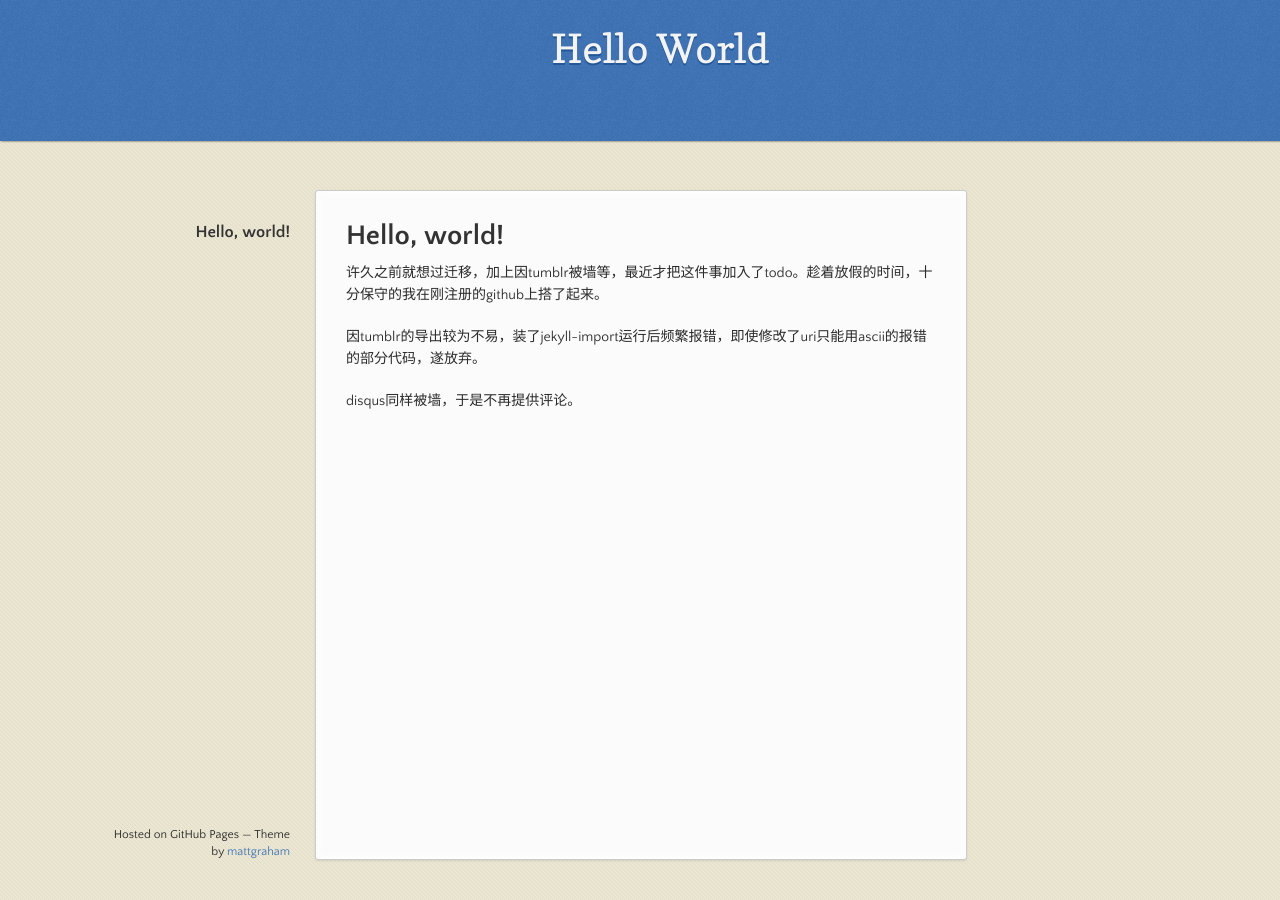
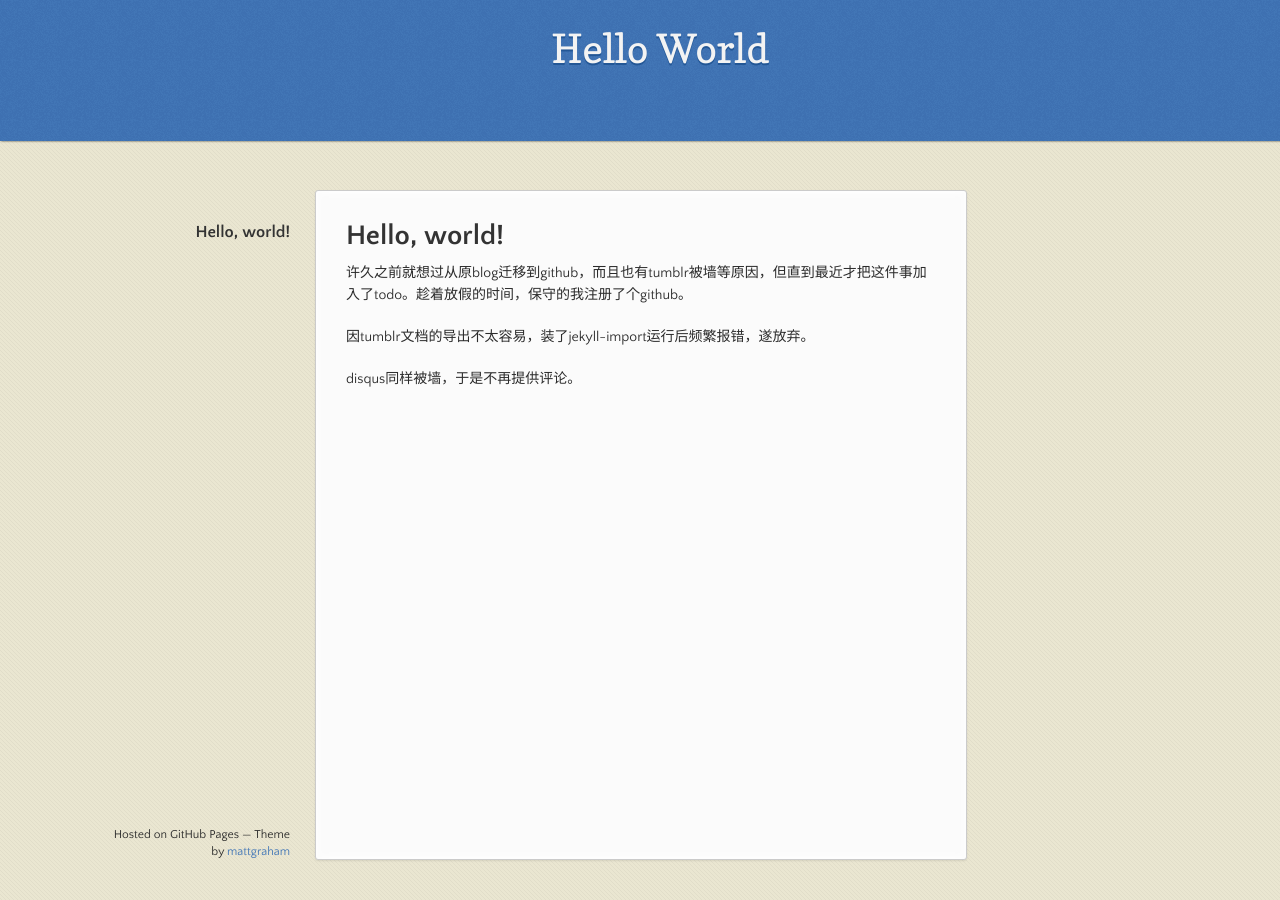
Before and after one commit to lvv9/lvv9.github.io, a Jekyll site: the page built from _posts/2017-01-09-hello-world.md, in a window 1280 px wide. Built offline with Jekyll 4.4.1, drawn with Linux system fonts in a browser that asks for light colours; our own code applies the rules of GitHub Pages for plain Markdown files; the repository's description, which GitHub fills in, is left out.

Commit message:
Update 2017-01-09-hello-world.md

```diff
--- a/_posts/2017-01-09-hello-world.md
+++ b/_posts/2017-01-09-hello-world.md
@@ -1,7 +1,7 @@
 # Hello, world!
 
-许久之前就想过迁移，加上因tumblr被墙等，最近才把这件事加入了todo。趁着放假的时间，十分保守的我在刚注册的github上搭了起来。
+许久之前就想过从原blog迁移到github，而且也有tumblr被墙等原因，但直到最近才把这件事加入了todo。趁着放假的时间，保守的我注册了个github。
 
-因tumblr的导出较为不易，装了jekyll-import运行后频繁报错，即使修改了uri只能用ascii的报错的部分代码，遂放弃。
+因tumblr文档的导出不太容易，装了jekyll-import运行后频繁报错，遂放弃。
 
 disqus同样被墙，于是不再提供评论。
```
